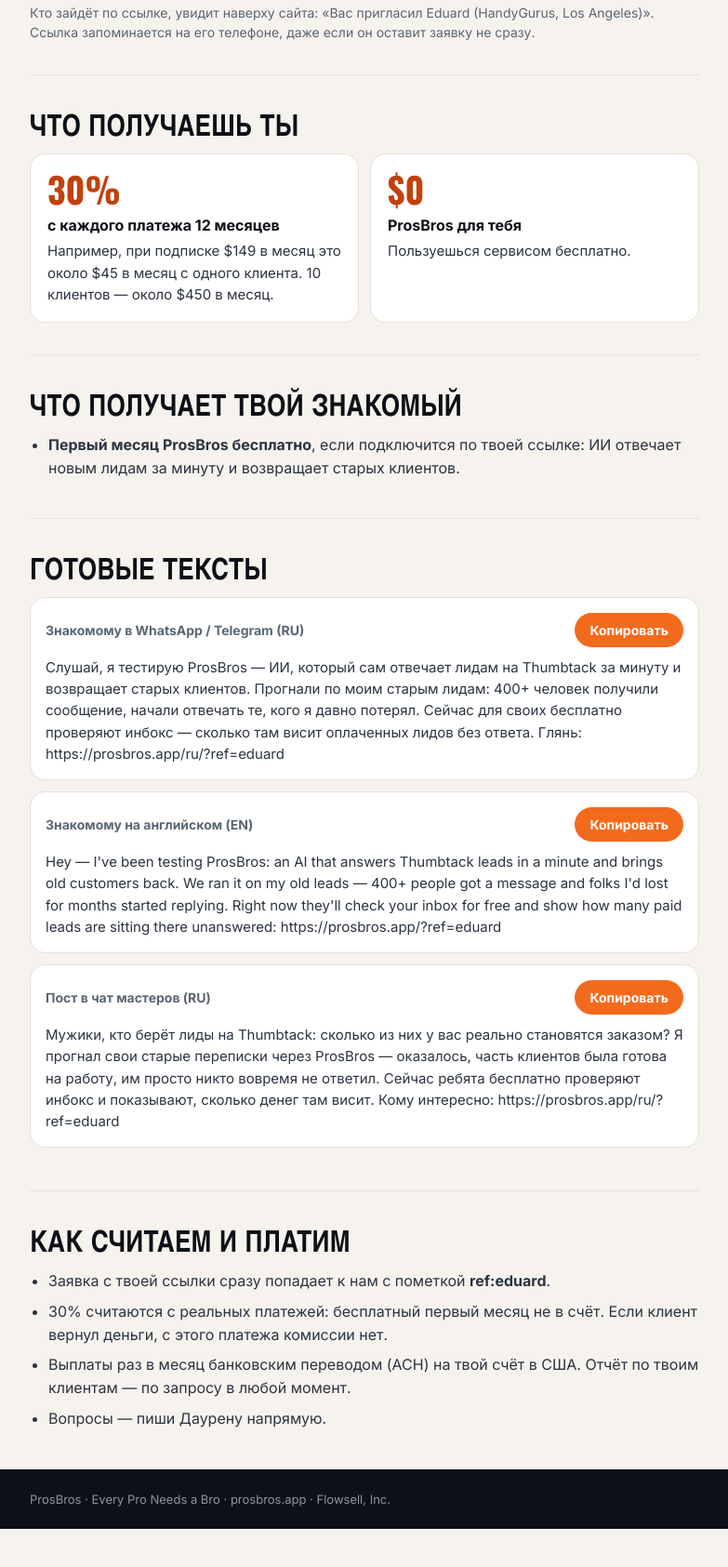
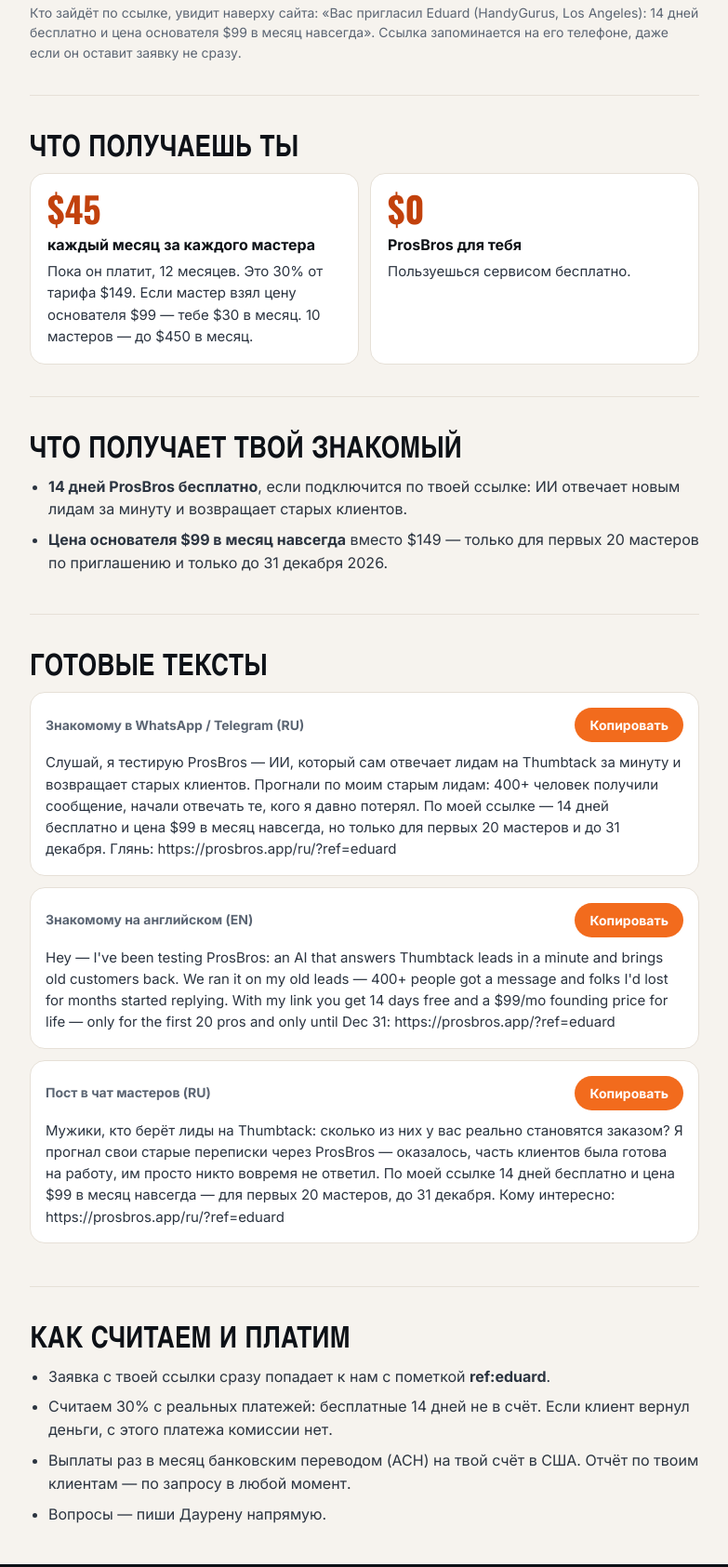
Before and after one commit to MakenovD/prosbros-site, a plain HTML site: page partners/eduard/index.html in a window 1280 px wide. Shown: the part 649-2334 px from the top of the page at 93% size, without its empty margins (248-1031 px from the left). Before the commit the page ends 2293 px from the top, so only its background shows below. Drawn offline with nearby package versions, Linux system fonts and the light colour scheme.

Commit message:
Partner page: 14-day trial, founding price, payout in dollars
Co-Authored-By: Claude Opus 5.5 <noreply@anthropic.com>
Claude-Session: https://claude.ai/code/session_013g9M7oZgwcDNzRw6MGi5tr

```diff
--- a/partners/eduard/index.html
+++ b/partners/eduard/index.html
@@ -59,13 +59,13 @@ footer{background:var(--ink);color:#8B949E;font-size:13px;padding:22px 0}
 <div class="link"><span class="lbl">EN</span><code id="l-en">https://prosbros.app/?ref=eduard</code><button data-copy="l-en">Копировать</button></div>
 <div class="link"><span class="lbl">RU</span><code id="l-ru">https://prosbros.app/ru/?ref=eduard</code><button data-copy="l-ru">Копировать</button></div>
 <div class="link"><span class="lbl">ES</span><code id="l-es">https://prosbros.app/es/?ref=eduard</code><button data-copy="l-es">Копировать</button></div>
-<p class="note">Кто зайдёт по ссылке, увидит наверху сайта: «Вас пригласил Eduard (HandyGurus, Los Angeles)». Ссылка запоминается на его телефоне, даже если он оставит заявку не сразу.</p>
+<p class="note">Кто зайдёт по ссылке, увидит наверху сайта: «Вас пригласил Eduard (HandyGurus, Los Angeles): 14 дней бесплатно и цена основателя $99 в месяц навсегда». Ссылка запоминается на его телефоне, даже если он оставит заявку не сразу.</p>
 </section>
 
 <section>
 <h2 class="d">Что получаешь ты</h2>
 <div class="cards two">
-<div class="card"><div class="big">30%</div><h3>с каждого платежа 12 месяцев</h3><p>Например, при подписке $149 в месяц это около $45 в месяц с одного клиента. 10 клиентов — около $450 в месяц.</p></div>
+<div class="card"><div class="big">$45</div><h3>каждый месяц за каждого мастера</h3><p>Пока он платит, 12 месяцев. Это 30% от тарифа $149. Если мастер взял цену основателя $99 — тебе $30 в месяц. 10 мастеров — до $450 в месяц.</p></div>
 <div class="card"><div class="big">$0</div><h3>ProsBros для тебя</h3><p>Пользуешься сервисом бесплатно.</p></div>
 </div>
 </section>
@@ -73,25 +73,26 @@ footer{background:var(--ink);color:#8B949E;font-size:13px;padding:22px 0}
 <section>
 <h2 class="d">Что получает твой знакомый</h2>
 <ul class="steps">
-<li><b>Первый месяц ProsBros бесплатно</b>, если подключится по твоей ссылке: ИИ отвечает новым лидам за минуту и возвращает старых клиентов.</li>
+<li><b>14 дней ProsBros бесплатно</b>, если подключится по твоей ссылке: ИИ отвечает новым лидам за минуту и возвращает старых клиентов.</li>
+<li><b>Цена основателя $99 в месяц навсегда</b> вместо $149 — только для первых 20 мастеров по приглашению и только до 31 декабря 2026.</li>
 </ul>
 </section>
 
 <section>
 <h2 class="d">Готовые тексты</h2>
 <div class="msg"><div class="top"><b>Знакомому в WhatsApp / Telegram (RU)</b><button data-copy="m-ru">Копировать</button></div>
-<pre id="m-ru">Слушай, я тестирую ProsBros — ИИ, который сам отвечает лидам на Thumbtack за минуту и возвращает старых клиентов. Прогнали по моим старым лидам: 400+ человек получили сообщение, начали отвечать те, кого я давно потерял. Сейчас для своих бесплатно проверяют инбокс — сколько там висит оплаченных лидов без ответа. Глянь: https://prosbros.app/ru/?ref=eduard</pre></div>
+<pre id="m-ru">Слушай, я тестирую ProsBros — ИИ, который сам отвечает лидам на Thumbtack за минуту и возвращает старых клиентов. Прогнали по моим старым лидам: 400+ человек получили сообщение, начали отвечать те, кого я давно потерял. По моей ссылке — 14 дней бесплатно и цена $99 в месяц навсегда, но только для первых 20 мастеров и до 31 декабря. Глянь: https://prosbros.app/ru/?ref=eduard</pre></div>
 <div class="msg"><div class="top"><b>Знакомому на английском (EN)</b><button data-copy="m-en">Копировать</button></div>
-<pre id="m-en">Hey — I've been testing ProsBros: an AI that answers Thumbtack leads in a minute and brings old customers back. We ran it on my old leads — 400+ people got a message and folks I'd lost for months started replying. Right now they'll check your inbox for free and show how many paid leads are sitting there unanswered: https://prosbros.app/?ref=eduard</pre></div>
+<pre id="m-en">Hey — I've been testing ProsBros: an AI that answers Thumbtack leads in a minute and brings old customers back. We ran it on my old leads — 400+ people got a message and folks I'd lost for months started replying. With my link you get 14 days free and a $99/mo founding price for life — only for the first 20 pros and only until Dec 31: https://prosbros.app/?ref=eduard</pre></div>
 <div class="msg"><div class="top"><b>Пост в чат мастеров (RU)</b><button data-copy="m-post">Копировать</button></div>
-<pre id="m-post">Мужики, кто берёт лиды на Thumbtack: сколько из них у вас реально становятся заказом? Я прогнал свои старые переписки через ProsBros — оказалось, часть клиентов была готова на работу, им просто никто вовремя не ответил. Сейчас ребята бесплатно проверяют инбокс и показывают, сколько денег там висит. Кому интересно: https://prosbros.app/ru/?ref=eduard</pre></div>
+<pre id="m-post">Мужики, кто берёт лиды на Thumbtack: сколько из них у вас реально становятся заказом? Я прогнал свои старые переписки через ProsBros — оказалось, часть клиентов была готова на работу, им просто никто вовремя не ответил. По моей ссылке 14 дней бесплатно и цена $99 в месяц навсегда — для первых 20 мастеров, до 31 декабря. Кому интересно: https://prosbros.app/ru/?ref=eduard</pre></div>
 </section>
 
 <section>
 <h2 class="d">Как считаем и платим</h2>
 <ul class="steps">
 <li>Заявка с твоей ссылки сразу попадает к нам с пометкой <b>ref:eduard</b>.</li>
-<li>30% считаются с реальных платежей: бесплатный первый месяц не в счёт. Если клиент вернул деньги, с этого платежа комиссии нет.</li>
+<li>Считаем 30% с реальных платежей: бесплатные 14 дней не в счёт. Если клиент вернул деньги, с этого платежа комиссии нет.</li>
 <li>Выплаты раз в месяц банковским переводом (ACH) на твой счёт в США. Отчёт по твоим клиентам — по запросу в любой момент.</li>
 <li>Вопросы — пиши Даурену напрямую.</li>
 </ul>
```
